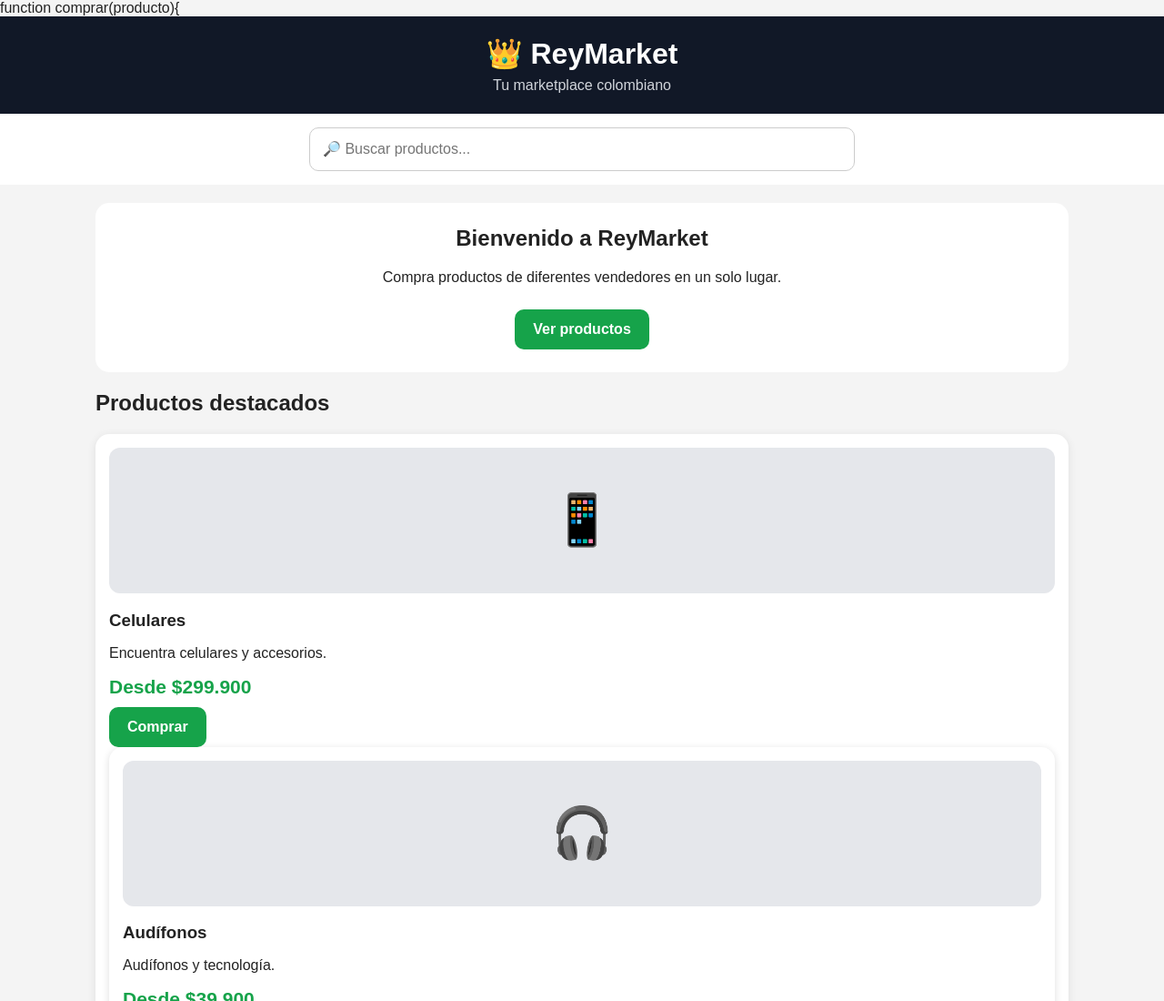
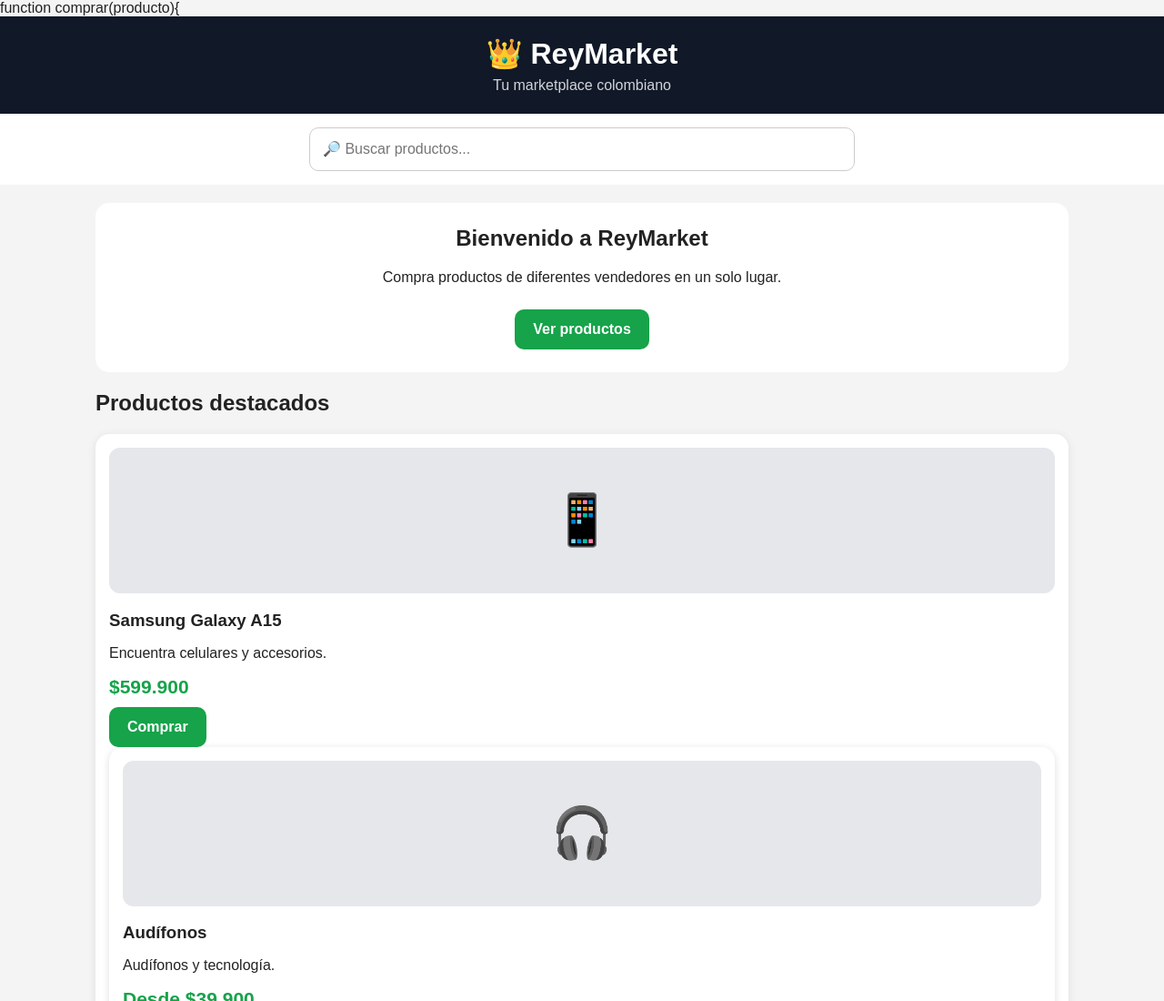
Before and after one commit to hernanrey1026-oss/reymarket, a plain HTML site: page index.html in a window 1280 px wide. Shown: the top 1100 px of the page at 91% size. Drawn offline with Linux system fonts and the light colour scheme.

Commit message:
Actualizar index.html

```diff
--- a/index.html
+++ b/index.html
@@ -169,10 +169,10 @@
 
     <div class="producto">
       <div class="imagen">📱</div>
-      <h3>Celulares</h3>
+      <h3>Samsung Galaxy A15</h3>
       <p>Encuentra celulares y accesorios.</p>
-      <div class="precio">Desde $299.900</div>
 
+      <div class="precio">$599.900</div>
 <a href="https://wa.me/573172394915?text=Hola%2C%20quiero%20comprar%20Celulares%20en%20ReyMarket." class="boton">
   Comprar
 </a>
```
